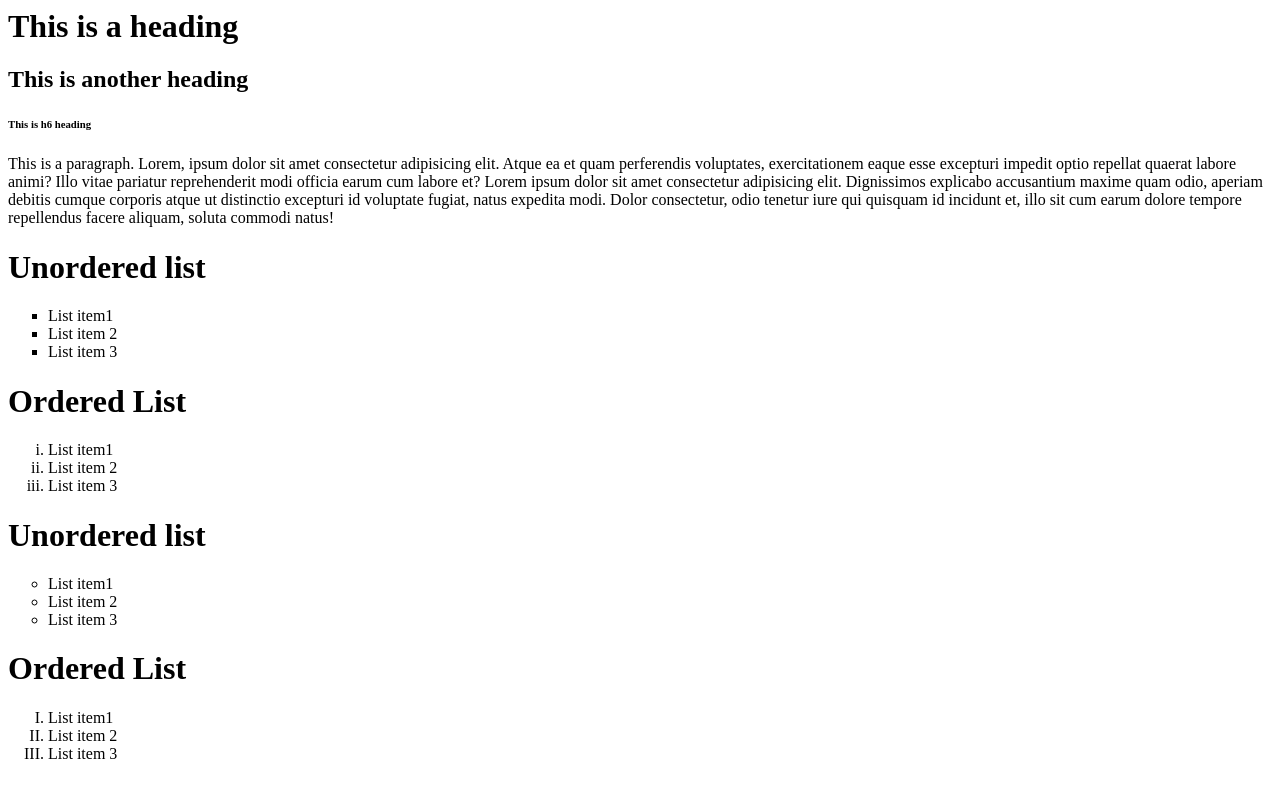
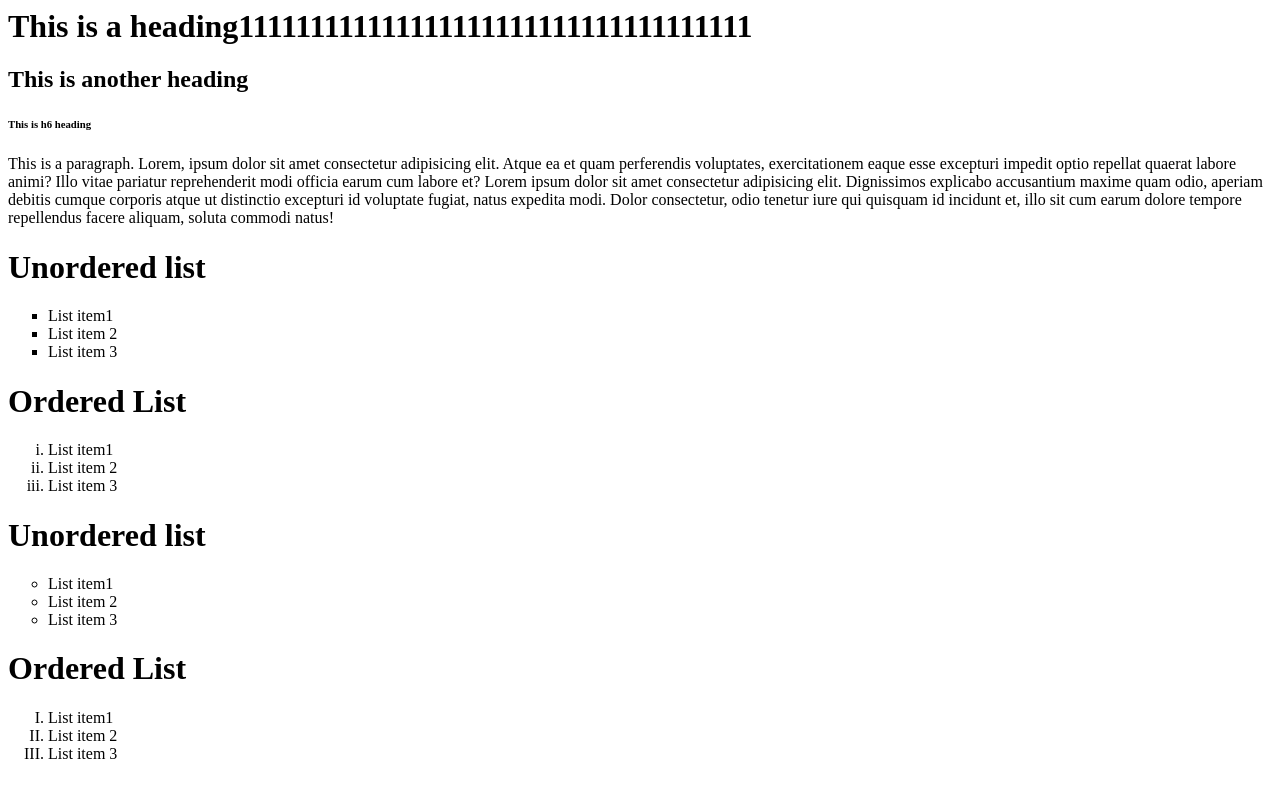
Before and after one commit to hakeemshah9846/html123, a plain HTML site: page index.html in a window 1280 px wide. Drawn offline with Linux system fonts and the light colour scheme.

Commit message:
Modified index file

```diff
--- a/index.html
+++ b/index.html
@@ -3,7 +3,7 @@
         <title>HTML</title>
     </head>
     <body>
-        <h1>This is a heading</h1>
+        <h1>This is a heading111111111111111111111111111111111111</h1>
         <h2>This is another heading</h2>
         <h6>This is h6 heading</h6>
 
```
